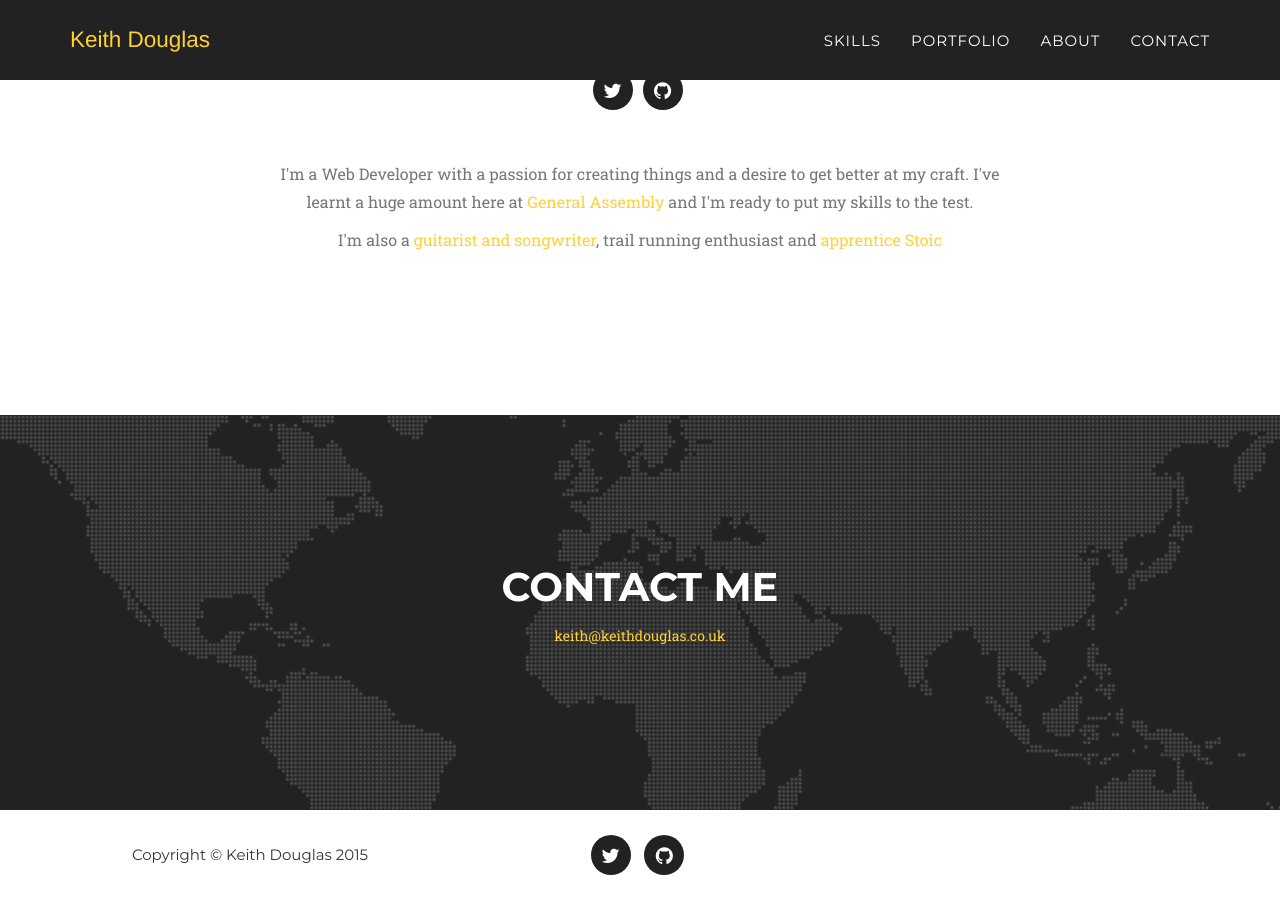
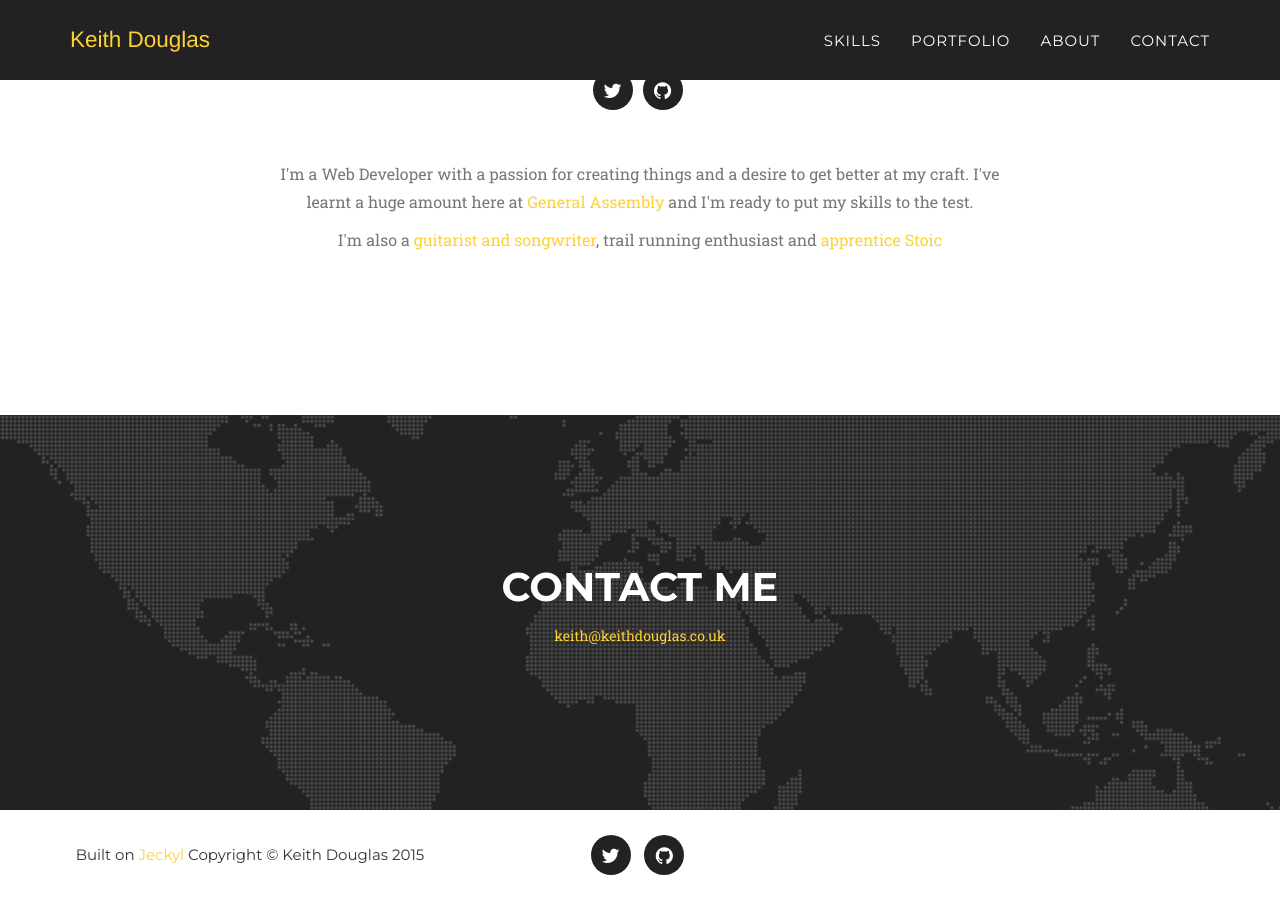
Before and after one commit to keithdhd/keithdhd-.github.io, a Jekyll site: the page built from index.html, in a window 1280 px wide and 900 px high, scrolled down 1886 px. Built offline with Jekyll 4.4.1, drawn with Linux system fonts in a browser that asks for light colours; some web fonts are replaced.

Commit message:
add footer info

```diff
--- a/_includes/footer.html
+++ b/_includes/footer.html
@@ -2,7 +2,7 @@
         <div class="container">
             <div class="row">
                 <div class="col-md-4">
-                    <span class="copyright">Copyright &copy; {{ site.title }} 2015</span>
+                    <span class="copyright">Built on <a href="https://jekyllrb.com/">Jeckyl</a> Copyright &copy; {{ site.title }} 2015</span>
                 </div>
                 <div class="col-md-4">
                     <ul class="list-inline social-buttons">
```
Also changed, not shown: 1 other file.
